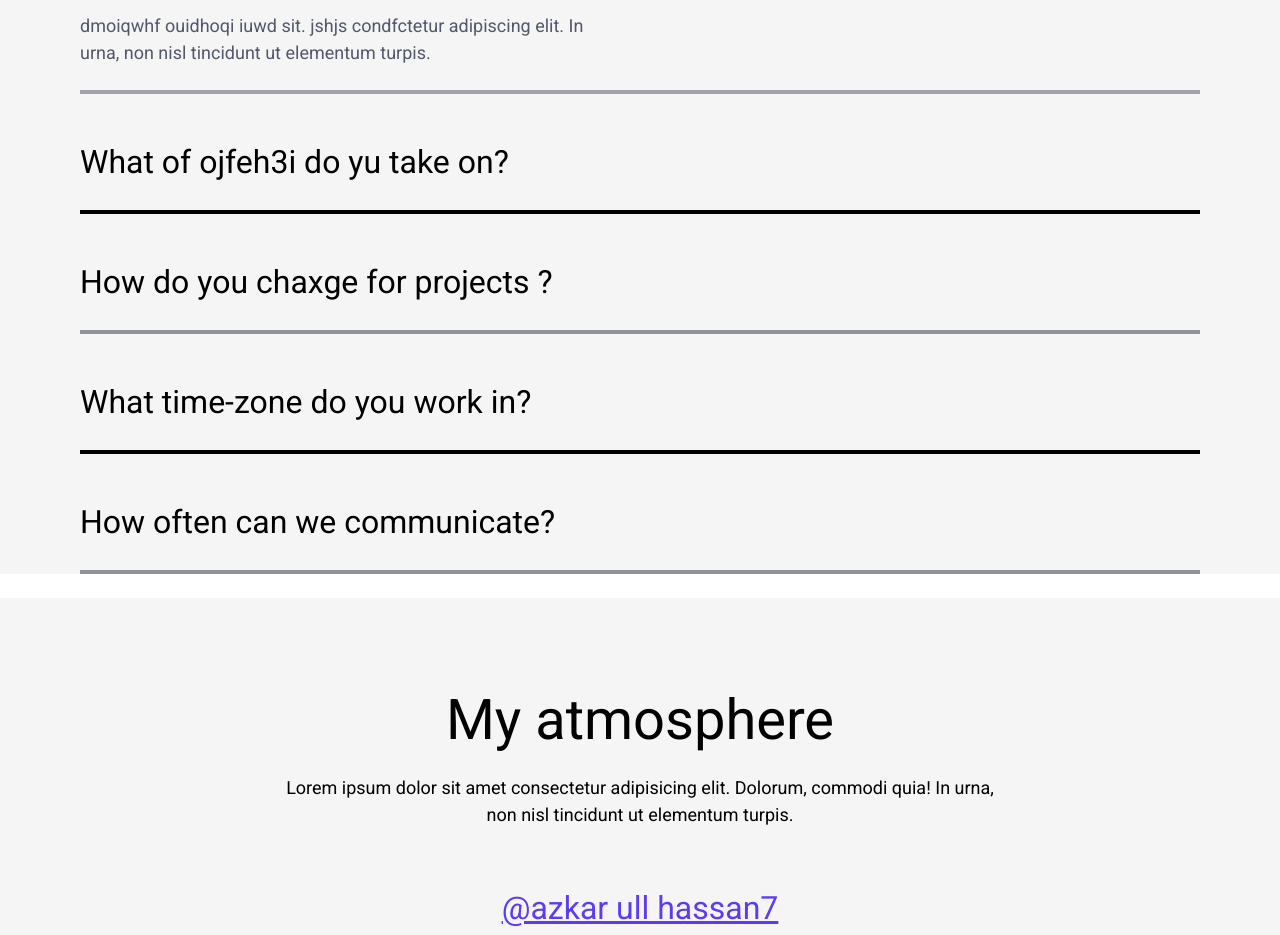
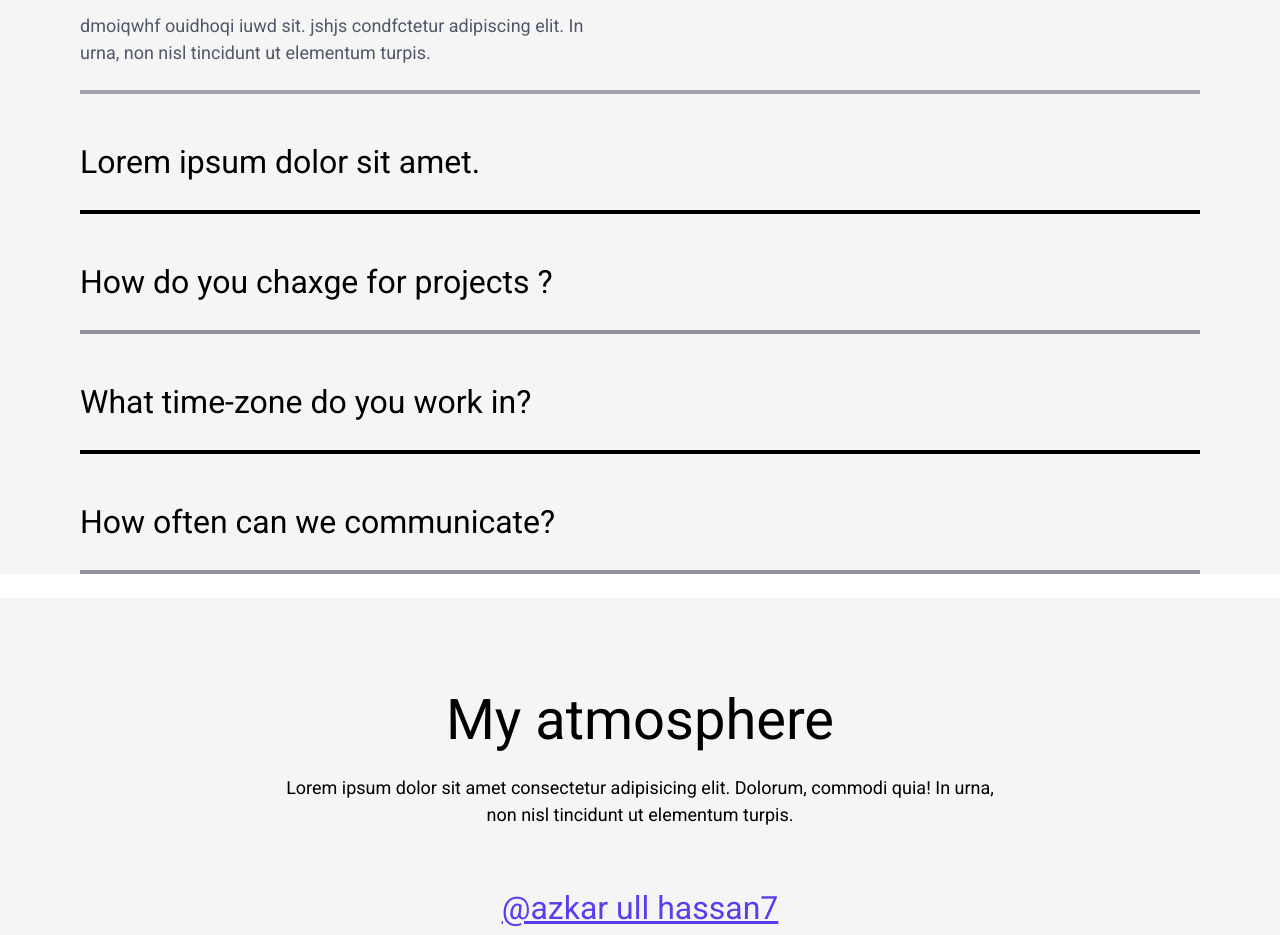
Before and after one commit to azkarullhassan/SD-profolio, a Next.js app: page / in a window 1280 px wide. Shown: the part 5160-6095 px from the top of the page. Built offline with nearby package versions, Linux system fonts and the light colour scheme.

Commit message:
first commit

```diff
--- a/app/components/Seven.jsx
+++ b/app/components/Seven.jsx
@@ -14,7 +14,7 @@ const Seven = () => {
        <div className=' h-0.5 border-2 border-[#a2a0ad] my-6'></div>
 
        <div className='flex justify-between pt-5 '>
-           <h1 className='font-medium md:text-[32px] text-[18px]  '>What  of ojfeh3i do yu take on?</h1>
+           <h1 className='font-medium md:text-[32px] text-[18px]  '>Lorem ipsum dolor sit amet.</h1>
            <ion-icon name="add-circle-outline" size="large"></ion-icon>
        </div>
        <div className=' h-0.5 border-2 border-[#000000] my-6'></div>
```
